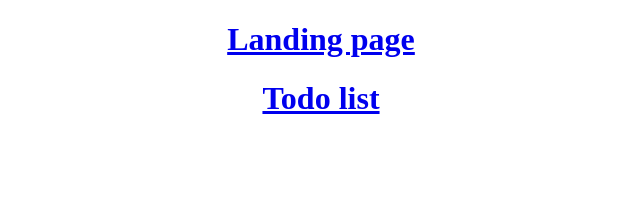
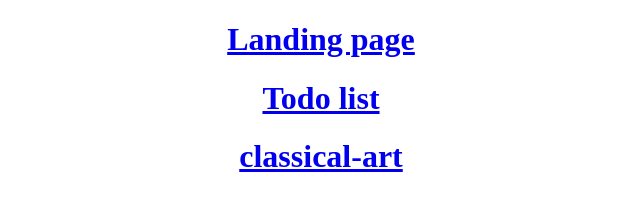
Before and after one commit to v-olishynskyi/blueberryNTMY.github.io, a plain HTML site: page index.html in a window 1280 px wide. Shown: the whole page, without its empty margins (319-959 px from the left). Drawn offline with Linux system fonts and the light colour scheme.

Commit message:
add a url classical-art to index.html

```diff
--- a/index.html
+++ b/index.html
@@ -19,6 +19,10 @@
     <h1>
       <a href="https://blueberryntmy.github.io/todo%20list/">Todo list</a>
     </h1>
-    <h1><a href=""></a></h1>
+    <h1>
+      <a href="https://blueberryntmy.github.io/classical-art/app/"
+        >classical-art</a
+      >
+    </h1>
   </body>
 </html>
```
